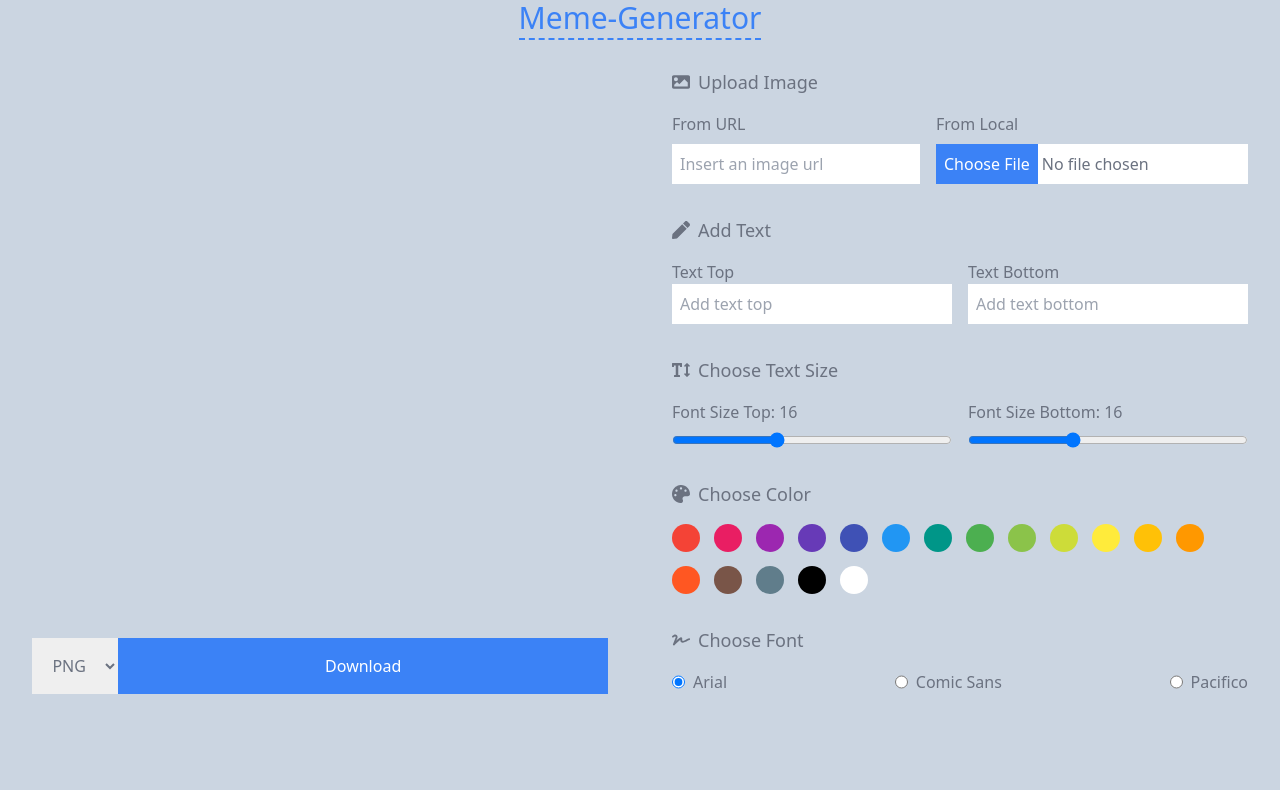
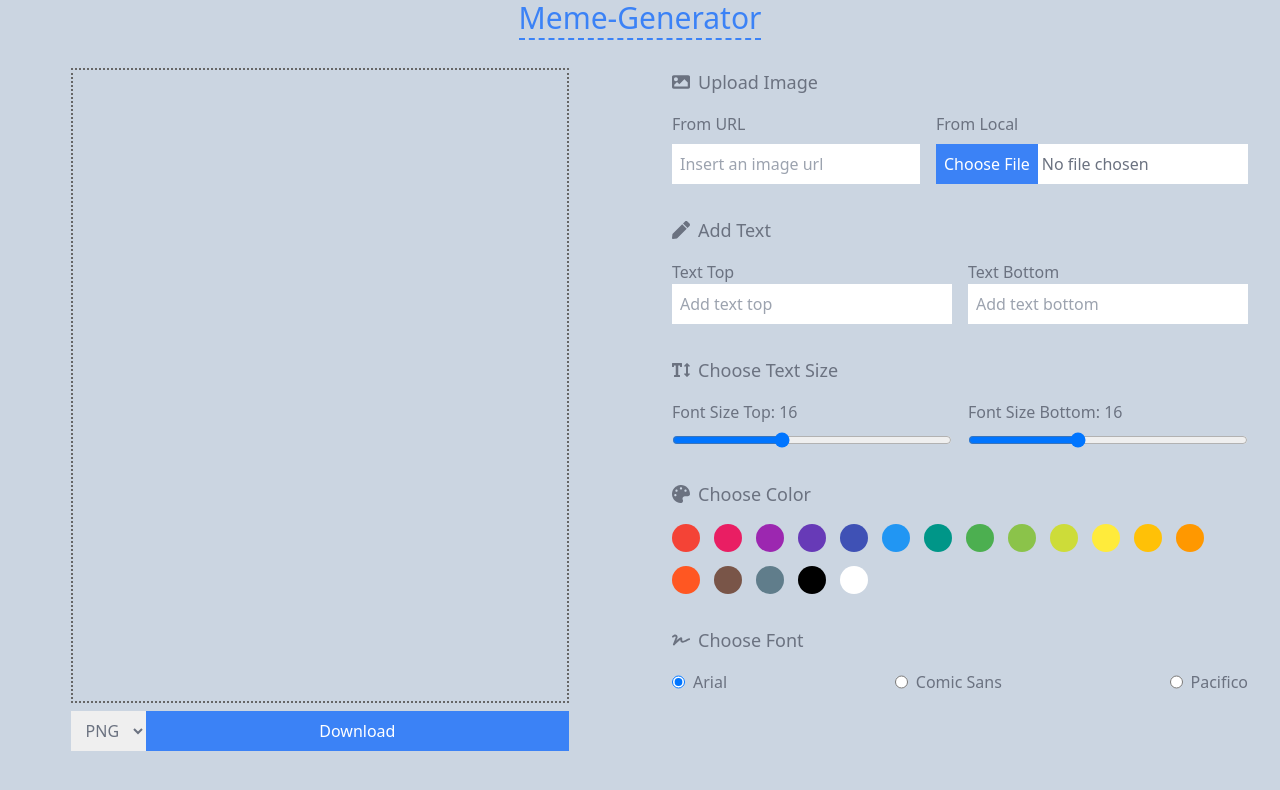
Before and after one commit to NewDeLi/meme-generator, a React (Vite) app: page / in a window 1280 px wide. Shown: the top 790 px of the page. Built offline with nearby package versions, Linux system fonts and the light colour scheme.

Commit message:
small adjustments canvas

```diff
--- a/src/App.tsx
+++ b/src/App.tsx
@@ -1,11 +1,11 @@
 import { FormSection } from "./components/FormSection";
-import { GifSection } from "./components/GifSection";
+import { ImageSection } from "./components/ImageSection";
 import { MainLayout } from "./Layout/MainLayout";
 
 function App() {
   return (
     <MainLayout>
-      <GifSection />
+      <ImageSection />
       <FormSection />
     </MainLayout>
   );
--- a/src/components/Canvas.tsx
+++ b/src/components/Canvas.tsx
@@ -22,6 +22,11 @@ export const CanvasElement = ({ canvasRef }: any) => {
     });
   });
   return (
-    <canvas ref={canvasRef} className="w-full h-full min-h-[500px]"></canvas>
+    <canvas
+      ref={canvasRef}
+      width="664"
+      height="980"
+      className="w-full h-full max-w-[498px] max-h-[635px] border-2 border-dotted border-[#666666]"
+    ></canvas>
   );
 };
--- a/src/components/GifSection.tsx
+++ b/src/components/ImageSection.tsx
@@ -1,7 +1,7 @@
 import React, { useRef, useState } from "react";
 import { CanvasElement } from "./Canvas";
 
-export const GifSection = () => {
+export const ImageSection = () => {
   const [selectedValue, setSelectedValue] = useState<string>("png");
   const canvasRef = useRef<HTMLCanvasElement>(null);
 
@@ -13,9 +13,9 @@ export const GifSection = () => {
   };
   return (
     <section className="h-full w-full flex justify-center">
-      <div className="flex flex-col w-full p-4 sm:p-8 ">
+      <div className="flex flex-col w-full p-4 sm:p-8 gap-2 items-center">
         <CanvasElement canvasRef={canvasRef} />
-        <span className="grid grid-cols-[15%_85%]">
+        <span className="grid grid-cols-[15%_85%] max-w-[498px] w-full">
           <select
             name="file"
             id="file"
@@ -28,7 +28,7 @@ export const GifSection = () => {
           </select>
           <a
             href="randomTextToFillHref"
-            className="text-white bg-[#3B82F6] p-4 w-full text-center"
+            className="text-white bg-[#3B82F6] p-2  text-center"
             onClick={saveImageLocal}
           >
             Download
--- a/src/components/TextSizeInputs.tsx
+++ b/src/components/TextSizeInputs.tsx
@@ -18,9 +18,9 @@ export const TextSizeInputs = () => {
             id="fontSizeTop"
             name="fontSizeTop"
             min="2"
-            max="40"
+            max="1ß0"
             step="2"
-            defaultValue="16"
+            defaultValue="40"
             onChange={(event) =>
               actions?.setTextObject({
                 ...state.textObject,
@@ -36,9 +36,9 @@ export const TextSizeInputs = () => {
             id="fontSizeBottom"
             name="fontSizeBottom"
             min="2"
-            max="40"
+            max="100"
             step="2"
-            defaultValue="16"
+            defaultValue="40"
             onChange={(event) =>
               actions?.setTextObject({
                 ...state.textObject,
--- a/src/utils/drawImageWithText.ts
+++ b/src/utils/drawImageWithText.ts
@@ -35,6 +35,7 @@ export const drawImageWithText = ({
     const img = new Image();
     img.src = local ? window.URL.createObjectURL(local) : url;
     img.width = canvasRef.current.width;
+    img.crossOrigin = "anonymous";//fix the download with an img url
 
     if (context) {
       img.onload = () => {
```
